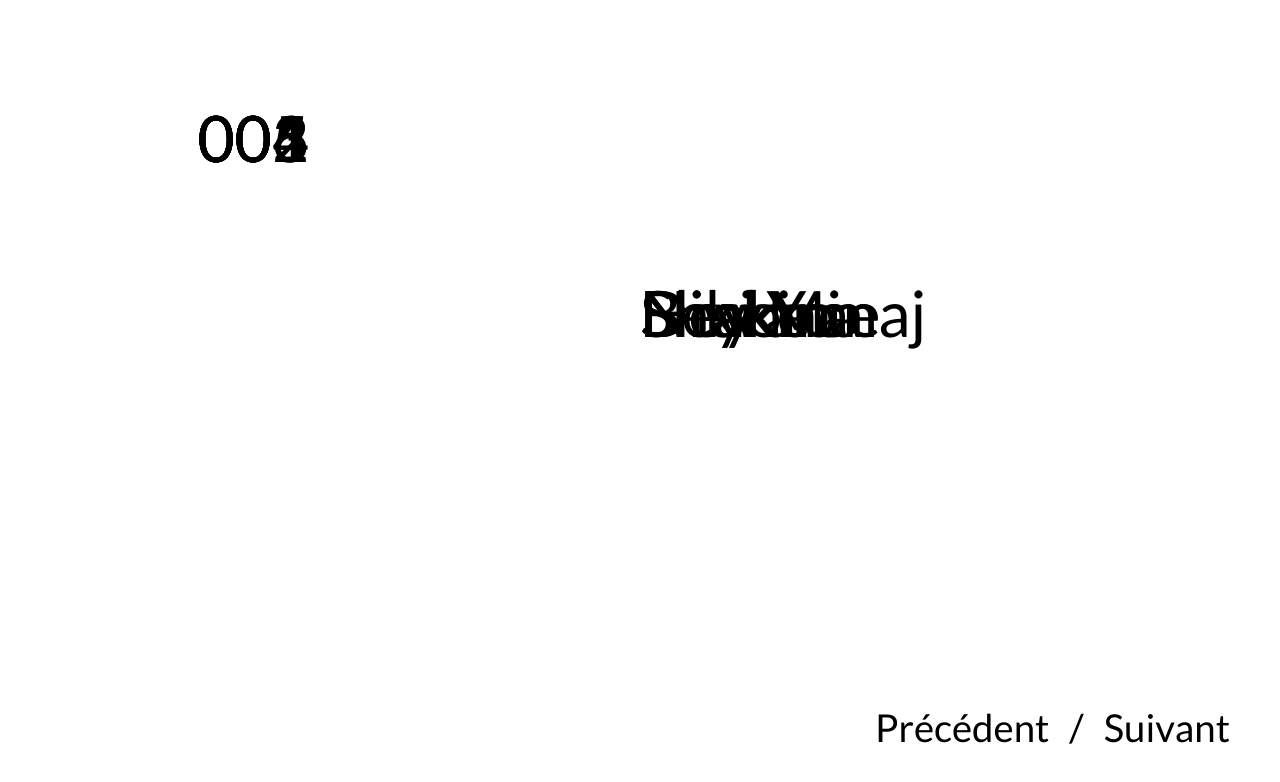
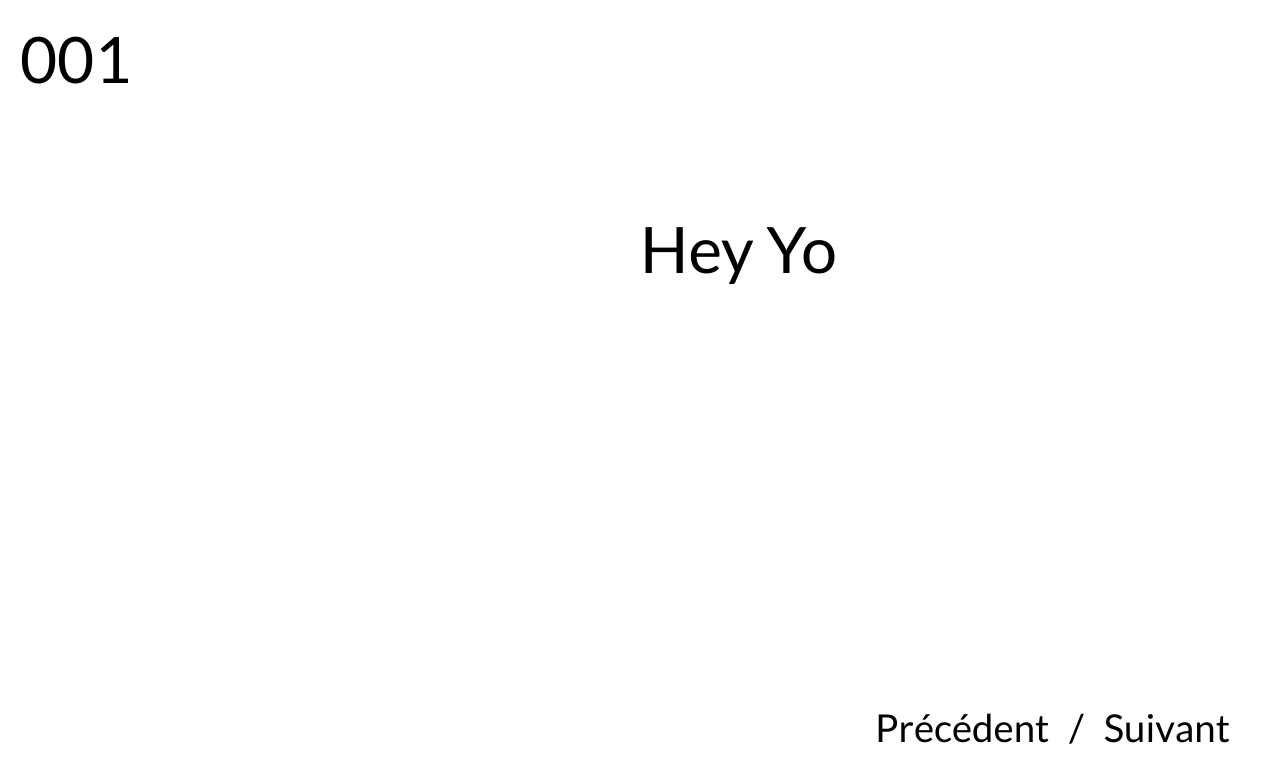
Before and after one commit to Scharlyopitz/UnBreakableSlider, a React (Vite) app: page / in a window 1280 px wide. Shown: the top 782 px of the page. Built offline with nearby package versions, Linux system fonts and the light colour scheme.

Commit message:
Ajout framer motion et essaie

```diff
--- a/package.json
+++ b/package.json
@@ -10,6 +10,7 @@
     "preview": "vite preview"
   },
   "dependencies": {
+    "motion": "^12.23.6",
     "react": "^19.1.0",
     "react-dom": "^19.1.0"
   },
--- a/src/components/Slider.jsx
+++ b/src/components/Slider.jsx
@@ -1,4 +1,6 @@
 import { useState } from "react";
+
+import { AnimatePresence, motion as m } from "motion/react";
 
 export default function Slider() {
   const slides = [
@@ -6,37 +8,76 @@ export default function Slider() {
     { number: "002", text: "Nirvana" },
     { number: "003", text: "Shakira" },
     { number: "004", text: "Drake" },
-    { number: "005", text: "Niki Minaj" },
+    { number: "005", text: "Nicki Minaj" },
     { number: "006", text: "Beyonce" },
   ];
 
   const [currentSlide, setCurrentSlide] = useState(0);
-
+  const [animationId, setAnimationId] = useState(0); // 👉 compteur de redémarrage
+  console.log(animationId);
   const handlePrev = () => {
     const newIndex = (currentSlide - 1 + slides.length) % slides.length;
     setCurrentSlide(newIndex);
+    setAnimationId((id) => id + 1); // 🔁 force nouvelle animation
   };
+
   const handleNext = () => {
     const newIndex = (currentSlide + 1) % slides.length;
     setCurrentSlide(newIndex);
+    setAnimationId((id) => id + 1); // 🔁 force nouvelle animation
+  };
+
+  const textAnimation = {
+    initial: {
+      y: "100%",
+    },
+    animate: {
+      y: 0,
+      transition: { duration: 1, ease: [0.33, 1, 0.68, 1] },
+    },
+    exit: {
+      y: "-100%",
+      transition: { duration: 0.85, ease: [0.33, 1, 0.68, 1] },
+    },
   };
 
   return (
     <section id="Slider">
-      {slides.map(({ number, text }, i) => {
-        return (
-          <div key={i} className="slide">
-            <div className="numberContainer">
-              <p>{number}</p>
-            </div>
-            <div className="textContainer">
-              <p>{text}</p>
-            </div>
+      <AnimatePresence>
+        <m.div
+          key={currentSlide} // change de slide
+          initial="initial"
+          animate="animate"
+          exit="exit"
+          className="slide"
+        >
+          <div className="numberContainer">
+            <m.p
+              key={animationId} // 🔑 redémarre
+              variants={textAnimation}
+              initial="initial"
+              animate="animate"
+              exit="exit"
+            >
+              {slides[currentSlide].number}
+            </m.p>
           </div>
-        );
-      })}
+          <div className="textContainer">
+            <m.p
+              key={animationId} // 🔑 redémarre
+              variants={textAnimation}
+              initial="initial"
+              animate="animate"
+              exit="exit"
+            >
+              {slides[currentSlide].text}
+            </m.p>
+          </div>
+        </m.div>
+      </AnimatePresence>
+
       <div className="buttonContainer">
-        <p onClick={handlePrev}>Précédent</p> /<p onClick={handleNext}>Suivant</p>
+        <p onClick={handlePrev}>Précédent</p> / <p onClick={handleNext}>Suivant</p>
       </div>
     </section>
   );
--- a/src/sass/_Slider.scss
+++ b/src/sass/_Slider.scss
@@ -2,22 +2,22 @@
   font-size: 5vw;
 
   .slide {
-    padding: 50px;
+    padding: 20px;
     display: grid;
-    align-items: center;
     position: absolute;
     grid-template-columns: repeat(8, 1fr);
     grid-template-rows: repeat(4, 1fr);
     height: 100%;
     width: 100%;
     grid-template-areas:
-      ". number . . . . . ."
+      "number . . . . . . ."
       ". . . . text . . .";
 
     .numberContainer,
     .textContainer {
       overflow: hidden;
       width: fit-content;
+      height: fit-content;
     }
 
     .numberContainer {
--- a/src/style/style.css
+++ b/src/style/style.css
@@ -18,21 +18,22 @@ section {
   font-size: 5vw;
 }
 #Slider .slide {
-  padding: 50px;
+  padding: 20px;
   display: grid;
-  align-items: center;
   position: absolute;
   grid-template-columns: repeat(8, 1fr);
   grid-template-rows: repeat(4, 1fr);
   height: 100%;
   width: 100%;
-  grid-template-areas: ". number . . . . . ." ". . . . text . . .";
+  grid-template-areas: "number . . . . . . ." ". . . . text . . .";
 }
 #Slider .slide .numberContainer,
 #Slider .slide .textContainer {
   overflow: hidden;
   width: -moz-fit-content;
   width: fit-content;
+  height: -moz-fit-content;
+  height: fit-content;
 }
 #Slider .slide .numberContainer {
   grid-area: number;
```
Also changed, not shown: 2 other files (tests, documents, lock files or other folders).
